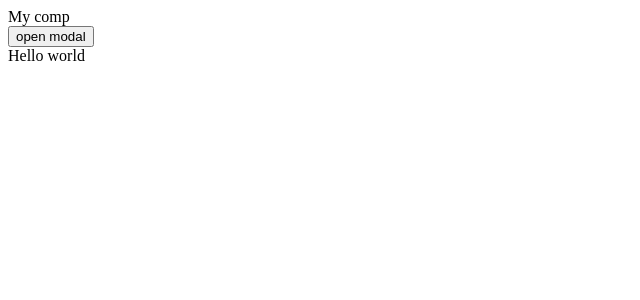
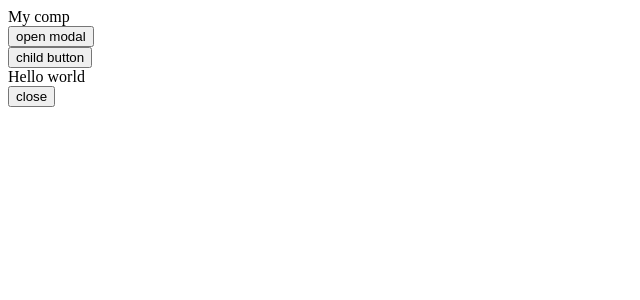
Before and after one commit to randomlolstuff/first-react-app, a React app: page / in a window 1280 px wide. Both pictures are taken after a click on the button "open modal". Shown: the top 300 px of the page, without its empty margins (0-640 px from the left). Built offline with nearby package versions, Linux system fonts and the light colour scheme.

Commit message:
implemented context to open and close modal across components

```diff
--- a/src/App.js
+++ b/src/App.js
@@ -1,26 +1,32 @@
-import React, { Component} from "react";
-import DemoUniversalModal from './Components/universalModal';
-import DemoPage from './Components/demoPage';
+import React, { Component } from "react";
+import DemoUniversalModal from "./Components/universalModal";
+import DemoPage from "./Components/demoPage";
+import {ThemeContext} from './Components/Mycontext';
+import ReactDOM from "react-dom";
 
-import ReactDOM from 'react-dom';
-
-
-export default class App extends Component{
-  constructor(){
+export default class App extends Component {
+  constructor() {
     super();
-    this.state = {modalDisplay : "none"};
+    this.state = { modalDisplay: "none" };
   }
 
   openModal = () => {
-    this.setState({modalDisplay:"block"});
+    this.setState({ modalDisplay: "block" });
+  };
 
-  }
+  closeModal = () => {
+    this.setState({ modalDisplay: "none" });
+  };
 
-  closeModal = () =>{
-    this.setState({modalDisplay:"none"});
-  }
+  render() {
+    return (
+      <div>
 
-  render(){
-    return(<div><DemoPage openModal={this.openModal} closeModal={this.closeModal}/><DemoUniversalModal modalDisplay={this.state.modalDisplay}/></div>);
+        <ThemeContext.Provider value={{openModal:this.openModal,closeModal:this.closeModal}}>
+          <DemoPage openModal={this.openModal} closeModal={this.closeModal} />
+          <DemoUniversalModal modalDisplay={this.state.modalDisplay} />
+        </ThemeContext.Provider>
+      </div>
+    );
   }
 }
--- /dev/null
+++ b/src/Components/Mycontext.js
@@ -0,0 +1,2 @@
+import React from "react";
+export const ThemeContext = React.createContext('light');
--- /dev/null
+++ b/src/Components/child.js
@@ -0,0 +1,9 @@
+import React from 'react';
+import { ThemeContext } from './Mycontext';
+class Child extends React.Component{
+    render(){
+        return(<div><button onClick={this.context.openModal}>child button</button></div>)
+    }
+}
+Child.contextType = ThemeContext;
+export default Child;
--- a/src/Components/demoPage.js
+++ b/src/Components/demoPage.js
@@ -1,14 +1,22 @@
 import React from 'react';
+import {ThemeContext} from './Mycontext';
+import Child from './child';
 class DemoPage extends React.Component{
+
+    //static contextType = ThemeContext;
     openModal=()=>{
         console.log("open modal");
-        this.props.openModal();
+        this.context.openModal();
     }
     render(){
-        return(<div><div>My comp</div>
+        console.log(this.context);
+    return(<div><div>My comp </div>
         <button onClick={this.openModal}>open modal</button>
+        <Child/>
         </div>)
     }
 
 }
+DemoPage.contextType=ThemeContext;
+
 export default DemoPage;
--- a/src/Components/universalModal.js
+++ b/src/Components/universalModal.js
@@ -1,8 +1,10 @@
 import React from 'react';
+import {ThemeContext} from './Mycontext';
  class DemoUniversalModal extends React.Component{
 
      render(){
-         return(<div style={{display:this.props.modalDisplay}}>{this.props.mystring || "Hello world"}</div>)
+         return(<div style={{display:this.props.modalDisplay}}><div >{this.props.mystring || "Hello world"}</div><button onClick={this.context.closeModal}>close</button></div>)
      }
  }
+ DemoUniversalModal.contextType = ThemeContext;
  export default DemoUniversalModal;
--- a/src/index.js
+++ b/src/index.js
@@ -3,6 +3,7 @@ import ReactDOM from 'react-dom';
 import App from './App';
 
 
+export const ThemeContext = React.createContext('light');
 
 
 
```
